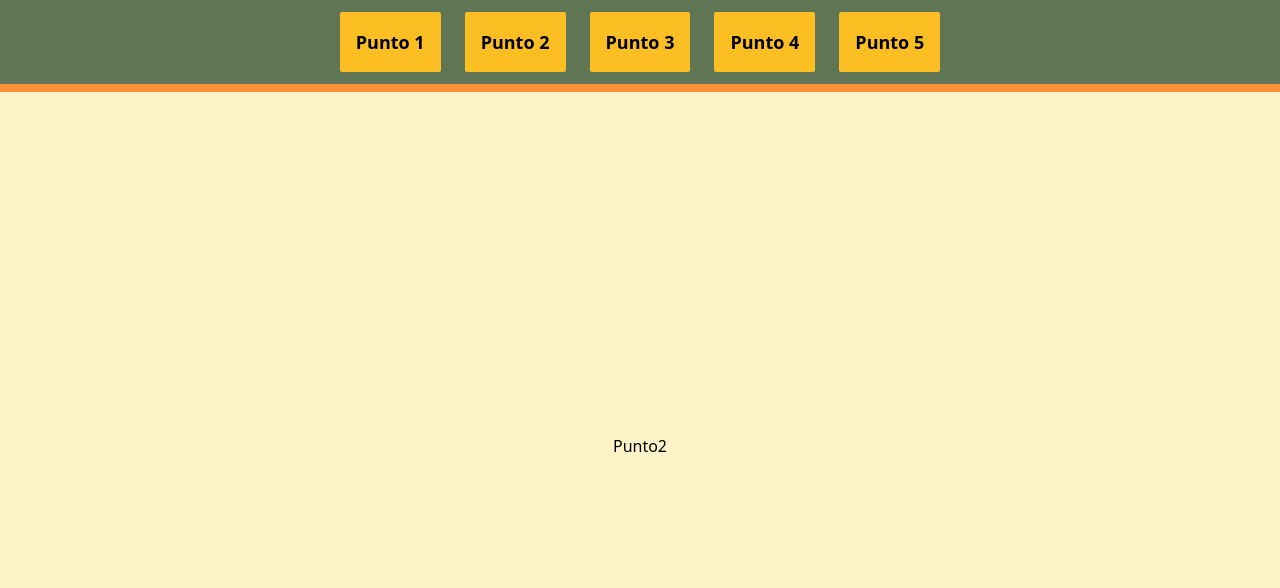
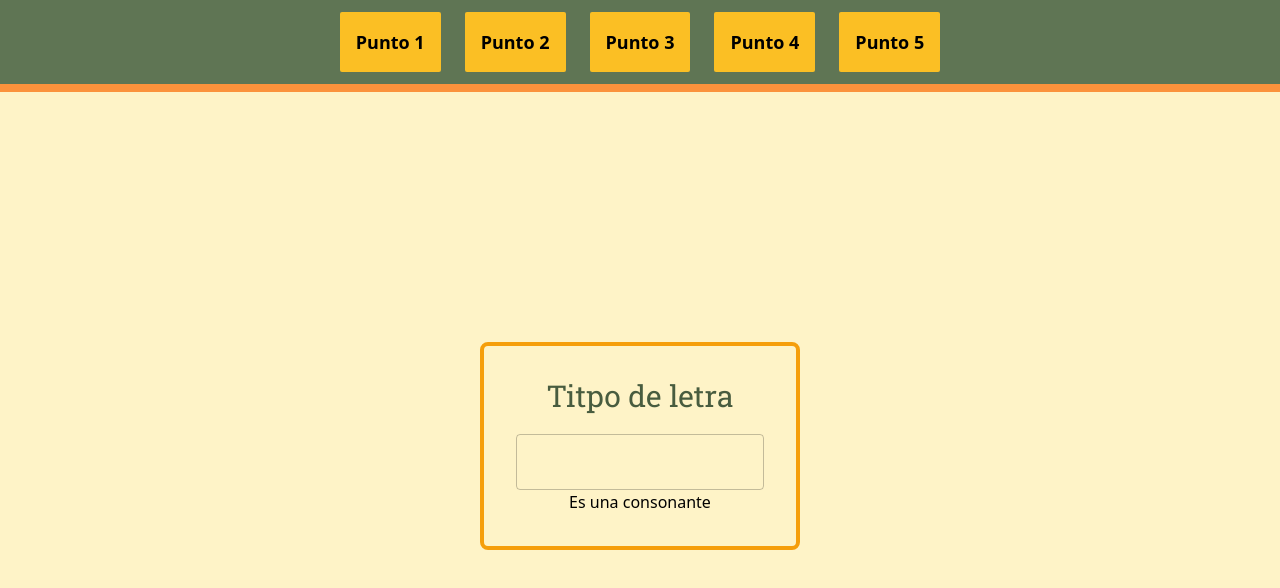
Before and after one commit to TeoryMan143/Condicionales2, a React (Vite) app: page /punto2 in a window 1280 px wide. Shown: the top 588 px of the page. Built offline with nearby package versions, Linux system fonts and the light colour scheme.

Commit message:
Punto 2 ready

```diff
--- a/src/components/CtmTextField.tsx
+++ b/src/components/CtmTextField.tsx
@@ -2,16 +2,17 @@ import { TextField } from '@mui/material';
 
 interface Props {
     onChange: React.ChangeEventHandler<HTMLTextAreaElement | HTMLInputElement>;
+    type: string;
+    maxLength?: string;
 }
 
-function CtmTextField({ onChange }: Props) {
+function CtmTextField({ onChange, type, maxLength }: Props) {
     return (
         <TextField
             color='warning'
-            type='number'
+            type={type}
             inputProps={{
-                inputMode: 'numeric',
-                pattern: '[0-9]*',
+                maxLength,
             }}
             onChange={onChange}
         />
--- a/src/components/Indicator.tsx
+++ b/src/components/Indicator.tsx
@@ -1,14 +1,17 @@
 interface Props {
-    greater: boolean | string;
+    greater?: boolean | string;
     reverse?: boolean;
+    type: string;
+    isVowel?: boolean;
 }
 
-function Indicator({ greater, reverse }: Props) {
+function Indicator({ greater, reverse, type, isVowel }: Props) {
+    if (type === 'numCompare') {
         if (reverse && greater != 'same') {
             greater = !greater;
         }
 
-    const setText = (op: boolean | string) => {
+        const setText = (op: boolean | string | undefined) => {
             if (op === 'same') {
                 return 'Iguales';
             }
@@ -16,10 +19,18 @@ function Indicator({ greater, reverse }: Props) {
         };
 
         return (
-        <span className={`${greater ? 'text-green-500' : 'text-red-600'} `}>
+            <p className={`${greater ? 'text-green-500' : 'text-red-600'} `}>
                 {setText(greater)}
-        </span>
+            </p>
         );
+    } else if (type === 'vowel') {
+        return (
+            <p className='text-center'>
+                {isVowel ? 'Es una vocal' : 'Es una consonante'}
+            </p>
+        );
+    }
+    return <div>undefined</div>;
 }
 
 export default Indicator;
--- /dev/null
+++ b/src/components/PointBox.tsx
@@ -0,0 +1,12 @@
+interface Props {
+    children: JSX.Element[] | JSX.Element;
+}
+
+function PointBox({ children }: Props) {
+    return (
+        <div className='border-amber-500 border-4 p-8 rounded-lg'>
+            {children}
+        </div>
+    );
+}
+export default PointBox;
--- /dev/null
+++ b/src/components/Title.tsx
@@ -0,0 +1,13 @@
+interface Props {
+    children: string;
+}
+
+function Title({ children }: Props) {
+    return (
+        <h1 className='text-center mb-5 font-robotos text-3xl text-battleship-gray-600'>
+            {children}
+        </h1>
+    );
+}
+
+export default Title;
--- a/src/pages/Punto1.tsx
+++ b/src/pages/Punto1.tsx
@@ -1,6 +1,8 @@
+import Title from '../components/Title';
 import CtmTextField from '../components/CtmTextField';
 import { useState, useEffect } from 'react';
 import Indicator from '../components/Indicator';
+import PointBox from '../components/PointBox';
 
 function Punto1() {
     const [numLeft, setNumLeft] = useState(0);
@@ -16,14 +18,13 @@ function Punto1() {
     }, [numLeft, numRight]);
 
     return (
-        <div className='border-amber-500 border-4 p-8 rounded-lg'>
-            <h1 className='text-center mb-5 font-robotos text-3xl text-battleship-gray-600'>
-                Comparacion de numeros
-            </h1>
+        <PointBox>
+            <Title>Comparación de numeros</Title>
             <div className='flex flex-col'>
                 <div className='flex items-center gap-4 justify-center'>
                     <div className='flex flex-col items-center'>
                         <CtmTextField
+                            type='number'
                             onChange={e => setNumLeft(parseInt(e.target.value))}
                         />
                     </div>
@@ -36,6 +37,7 @@ function Punto1() {
                     </p>
                     <div className='flex flex-col items-center'>
                         <CtmTextField
+                            type='number'
                             onChange={e =>
                                 setNumRight(parseInt(e.target.value))
                             }
@@ -43,11 +45,11 @@ function Punto1() {
                     </div>
                 </div>
                 <div className='flex justify-center gap-56'>
-                    <Indicator greater={greater} />
-                    <Indicator greater={greater} reverse />
+                    <Indicator type='numCompare' greater={greater} />
+                    <Indicator type='numCompare' greater={greater} reverse />
                 </div>
             </div>
-        </div>
+        </PointBox>
     );
 }
 export default Punto1;
--- a/src/pages/Punto2.tsx
+++ b/src/pages/Punto2.tsx
@@ -1,4 +1,31 @@
+import PointBox from '../components/PointBox';
+import Title from '../components/Title';
+import CtmTextField from '../components/CtmTextField';
+import { useState, useEffect } from 'react';
+import Indicator from '../components/Indicator';
+
+const vowels = ['a', 'e', 'i', 'o', 'u'];
+
 function Punto1() {
-    return <div>Punto2</div>;
+    const [letter, setLetter] = useState('');
+    const [isVowel, setIsVowel] = useState(false);
+
+    useEffect(() => {
+        setIsVowel(vowels.includes(letter));
+    }, [letter]);
+
+    return (
+        <PointBox>
+            <Title>Titpo de letra</Title>
+            <div>
+                <CtmTextField
+                    type='text'
+                    onChange={e => setLetter(e.target.value)}
+                    maxLength='1'
+                />
+            </div>
+            <Indicator type='vowel' isVowel={isVowel} />
+        </PointBox>
+    );
 }
 export default Punto1;
```
Lines whose indentation alone changed are shown as unchanged.
